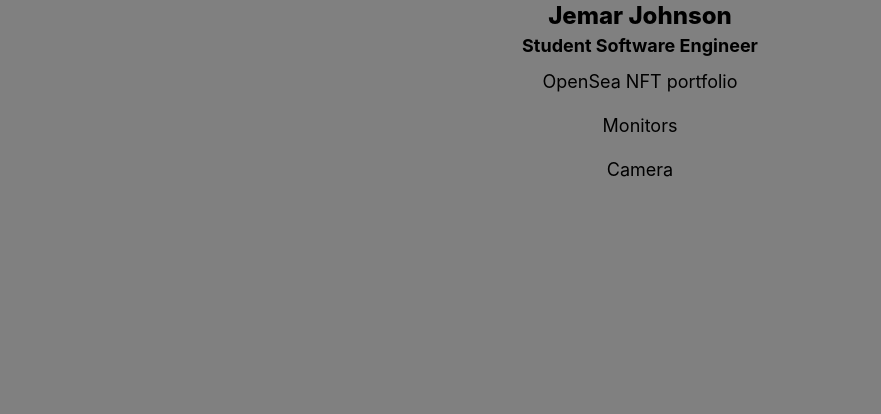
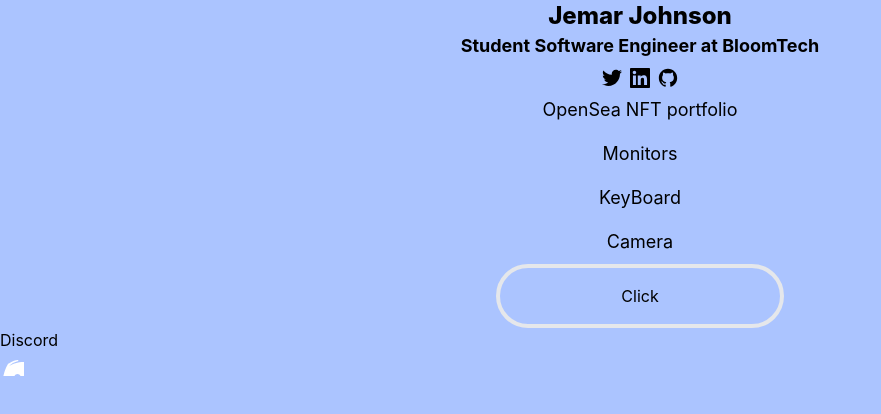
Before and after one commit to Jemar23/Socials, a React (Create React App) app in the folder link-tree/: page / in a window 1280 px wide. Shown: the top 414 px of the page, without its empty margins (0-881 px from the left). Built offline with nearby package versions, Linux system fonts and the light colour scheme.

Commit message:
Added Icons

```diff
--- a/link-tree/package.json
+++ b/link-tree/package.json
@@ -8,6 +8,7 @@
     "@testing-library/user-event": "^13.5.0",
     "react": "^17.0.2",
     "react-dom": "^17.0.2",
+    "react-icons": "^4.3.1",
     "react-scripts": "5.0.0",
     "web-vitals": "^2.1.4"
   },
--- a/link-tree/src/App.js
+++ b/link-tree/src/App.js
@@ -1,10 +1,16 @@
 import './App.css';
+import { GrTwitter } from "react-icons/gr";
+import { GrLinkedin } from "react-icons/gr";
+import { GrGithub } from "react-icons/gr";
 
 function App() {
   return (
     <div className="App">
       <Name />
+      <Logos />
       <InfoBox />
+      <Buttons />
+      <Discord />
     </div>
   );
 }
@@ -13,7 +19,7 @@
    return (
      <div className="flex flex-col items-center">
        <h1 className="text-2xl font-extrabold">Jemar Johnson</h1>
-       <p className="text-lg font-bold">Student Software Engineer</p>
+       <p className="text-lg font-bold">Student Software Engineer at BloomTech</p>
      </div>
    );
 }
@@ -23,9 +29,43 @@
     <div className="w-full space-y-4 pt-2 row-3">
       <p className="text-center text-lg">OpenSea NFT portfolio</p>
       <p className="text-center text-lg">Monitors</p>
+      <p className="text-center text-lg">KeyBoard</p>
       <p className="text-center text-lg">Camera</p>
     </div>
-  )
+  );
+}
+
+function Logos() {
+  return (
+    <div className="flex justify-center gap-2 pt-2">
+      <GrTwitter size='20px' />
+      <GrLinkedin size='20px'/>
+      <GrGithub size='20px'/>
+    </div>
+  );
+}
+
+function Buttons() {
+  return (
+    <div className="flex justify-center pt-2">
+      <button className="box-border border-solid rounded-full h-30 w-72 p-4 border-4">Click</button>
+    </div>
+  );
+}
+
+function Discord() {
+  return (
+    <div className="w-6 h-6 rounded-full">
+      <a href="https://discord.com" target="_blank" rel="noopener noreferrer">Discord</a>
+      <svg width="24" height="24" fill="#ffffff">
+      <svg role="img" viewBox="0 0 24 24" xmlns="http://www.w3.org/2000/svg">
+        <title>Discord</title>
+        <path d="M40,12c0,0-4.585-3.588-10-4l-0.488,0.976C34.408,10.174,36.654,11.891,39,14c-4.045-2.065-8.039-4-15-4s-10.955,1.935-15,4c2.346-2.109,5.018-4.015,9.488-5.024L18,8c-5.681,0.537-10,4-10,4s-5.121,7.425-6,22c5.162,5.953,13,6,13,6l1.639-2.185C13.857,36.848,10.715,35.121,8,32c3.238,2.45,8.125,5,16,5s12.762-2.55,16-5c-2.715,3.121-5.857,4.848-8.639,5.815L33,40c0,0,7.838-0.047,13-6C45.121,19.425,40,12,40,12z M17.5,30c-1.933,0-3.5-1.791-3.5-4c0-2.209,1.567-4,3.5-4s3.5,1.791,3.5,4C21,28.209,19.433,30,17.5,30z M30.5,30c-1.933,0-3.5-1.791-3.5-4c0-2.209,1.567-4,3.5-4s3.5,1.791,3.5,4C34,28.209,32.433,30,30.5,30z">
+        </path>
+        </svg>
+      </svg>
+    </div>
+  );
 }
 
 export default App;
--- a/link-tree/src/index.css
+++ b/link-tree/src/index.css
@@ -4,7 +4,7 @@
 
 
 body {
-  background-color: gray;
+  background-color: #abc4ff;
   margin: 0;
   font-family: -apple-system, BlinkMacSystemFont, 'Segoe UI', 'Roboto', 'Oxygen',
     'Ubuntu', 'Cantarell', 'Fira Sans', 'Droid Sans', 'Helvetica Neue',
```
Also changed, not shown: 1 other file (tests, documents, lock files or other folders).
